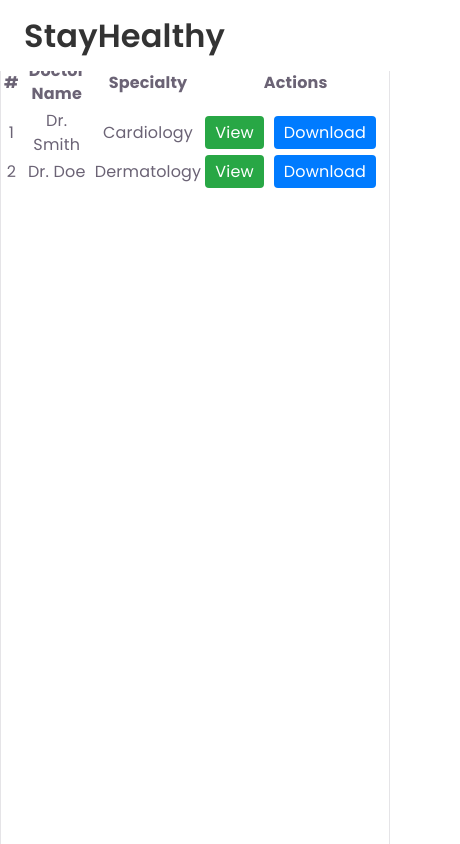
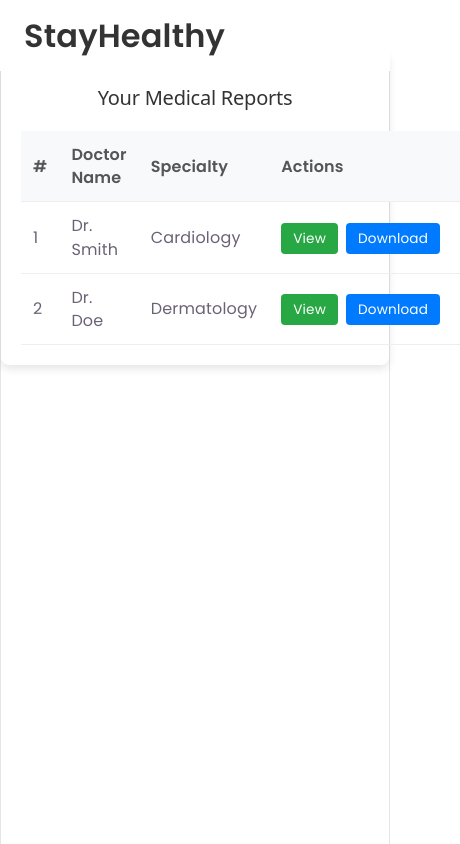
Before and after one commit to gafs-codex/med_appt, a React (Vite) app: page /reports in a window 390 px wide. Shown: the whole page, 460 px wide, since content can reach past the window. Built offline with nearby package versions, Linux system fonts and the light colour scheme; no server answers.

Commit message:
style: apply responsive and professional styling to ReportsLayout

```diff
--- a/src/components/ReportsLayout/ReportsLayout.css
+++ b/src/components/ReportsLayout/ReportsLayout.css
@@ -1,10 +1,70 @@
-.btn-view, .btn-download {
-    margin-right: 10px;
-    padding: 5px 10px;
+/* Container styling to match the application's clean look */
+.reports-container {
+    max-width: 800px;
+    margin: 50px auto;
+    padding: 20px;
+    background-color: #fff;
+    border-radius: 8px;
+    box-shadow: 0 4px 8px rgba(0, 0, 0, 0.1);
+}
+
+.reports-container h2 {
+    text-align: center;
+    color: #333;
+    margin-bottom: 20px;
+}
+
+/* Table styling */
+.reports-table {
+    width: 100%;
+    border-collapse: collapse;
+    margin-top: 10px;
+}
+
+.reports-table th,
+.reports-table td {
+    padding: 12px;
+    text-align: left;
+    border-bottom: 1px solid #eee;
+}
+
+.reports-table th {
+    background-color: #f8f9fa;
+    color: #555;
+    font-weight: 600;
+}
+
+.reports-table tr:hover {
+    background-color: #f1f7ff;
+}
+
+/* Button grouping */
+.btn-view,
+.btn-download {
+    padding: 6px 12px;
+    margin-right: 8px;
+    font-size: 0.85rem;
+    border: none;
+    border-radius: 4px;
     text-decoration: none;
-    border-radius: 4px;
+    cursor: pointer;
+    transition: background-color 0.3s ease;
+}
+
+.btn-view {
+    background-color: #28a745;
     color: white;
 }
 
-.btn-view { background-color: #28a745; }
-.btn-download { background-color: #007bff; }
+.btn-view:hover {
+    background-color: #218838;
+}
+
+.btn-download {
+    background-color: #007bff;
+    color: white;
+}
+
+.btn-download:hover {
+    background-color: #0069d9;
+}
```
